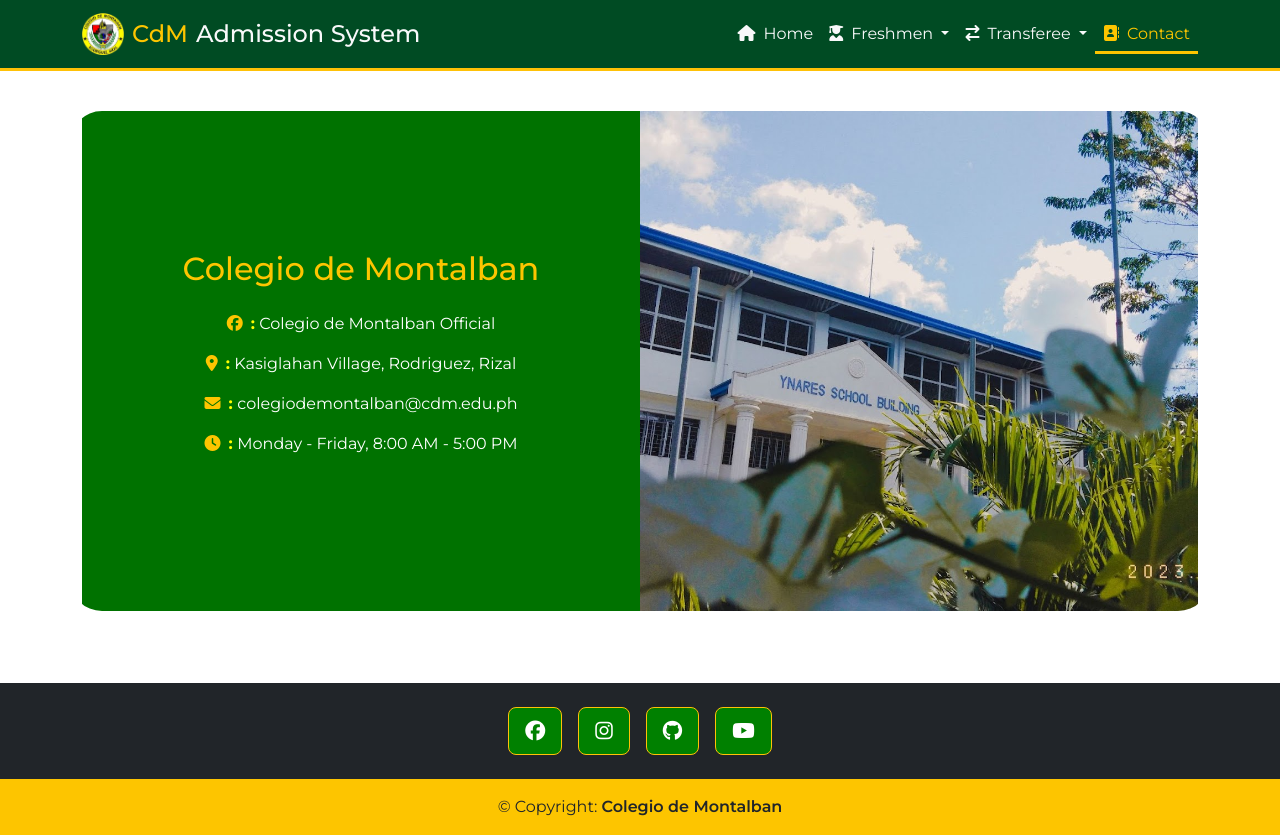
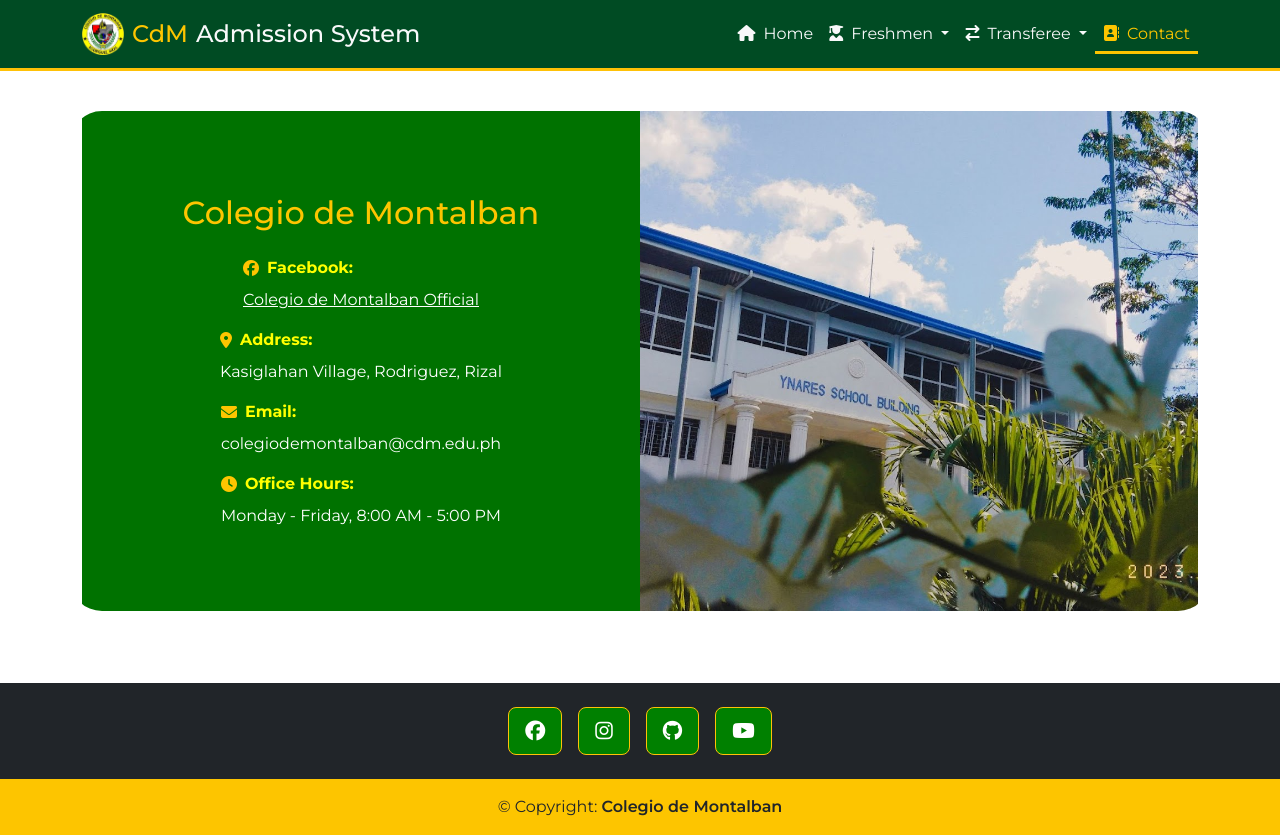
Before and after one commit to DustinKarl004/eas_client_web_app, a plain HTML site: page client_contact.html in a window 1280 px wide. Drawn offline with nearby package versions, Linux system fonts and the light colour scheme.

Commit message:
Add files via upload

```diff
--- a/client_contact.html
+++ b/client_contact.html
@@ -22,13 +22,37 @@
         <div class="container mb-5 rounded-5" style="overflow: hidden;">
             <div class="row g-0">
                 <!-- LEFT SIDE -->
-                <div class="col-12 col-md-6 d-flex flex-column justify-content-center align-items-center p-5" style="background-color: #007200; border-top-left-radius: 0.375rem; border-bottom-left-radius: 0.375rem;">
-                    <h2 class="text-yellow mb-4">Colegio de Montalban</h2>
-                    <p><span style="font-weight: bold; color: yellow;"><i class="fa-brands fa-facebook text-yellow me-2"></i>: </span> <a href="https://www.facebook.com/official.colegiodemontalban?mibextid=ZbWKwL" style="text-decoration: none; color: white;">Colegio de Montalban Official</a></p>
-                    <p><span style="font-weight: bold; color: yellow;"><i class="fa-solid fa-location-dot text-yellow me-2"></i>: </span> <span class="text-white">Kasiglahan Village, Rodriguez, Rizal</span></p>
-                    <p><span style="font-weight: bold; color: yellow;"><i class="fa-solid fa-envelope text-yellow me-2"></i>: </span> <span class="text-white">colegiodemontalban@cdm.edu.ph</span></p>
-                    <p><span style="font-weight: bold; color: yellow;"><i class="fa-solid fa-clock text-yellow me-2"></i>: </span> <span class="text-white">Monday - Friday, 8:00 AM - 5:00 PM</span></p>
-                </div>
+                    <div class="col-12 col-md-6 d-flex flex-column justify-content-center align-items-center p-5" style="background-color: #007200; border-top-left-radius: 0.375rem; border-bottom-left-radius: 0.375rem;">
+                        <h2 class="text-yellow mb-4">Colegio de Montalban</h2>
+                        <div class="mb-3">
+                            <div class="d-flex align-items-center mb-2">
+                                <i class="fa-brands fa-facebook text-yellow me-2"></i>
+                                <span style="font-weight: bold; color: yellow;">Facebook:</span>
+                            </div>
+                            <a href="https://www.facebook.com/official.colegiodemontalban?mibextid=ZbWKwL" style="text-decoration: underline; color: white;">Colegio de Montalban Official</a>
+                        </div>
+                        <div class="mb-3">
+                            <div class="d-flex align-items-center mb-2">
+                                <i class="fa-solid fa-location-dot text-yellow me-2"></i>
+                                <span style="font-weight: bold; color: yellow;">Address:</span>
+                            </div>
+                            <span class="text-white">Kasiglahan Village, Rodriguez, Rizal</span>
+                        </div>
+                        <div class="mb-3">
+                            <div class="d-flex align-items-center mb-2">
+                                <i class="fa-solid fa-envelope text-yellow me-2"></i>
+                                <span style="font-weight: bold; color: yellow;">Email:</span>
+                            </div>
+                            <span class="text-white">colegiodemontalban@cdm.edu.ph</span>
+                        </div>
+                        <div>
+                            <div class="d-flex align-items-center mb-2">
+                                <i class="fa-solid fa-clock text-yellow me-2"></i>
+                                <span style="font-weight: bold; color: yellow;">Office Hours:</span>
+                            </div>
+                            <span class="text-white">Monday - Friday, 8:00 AM - 5:00 PM</span>
+                        </div>
+                    </div>
 
                 <!-- RIGHT SIDE -->
                 <div class="col-12 col-md-6 d-flex justify-content-center align-items-center">
```
